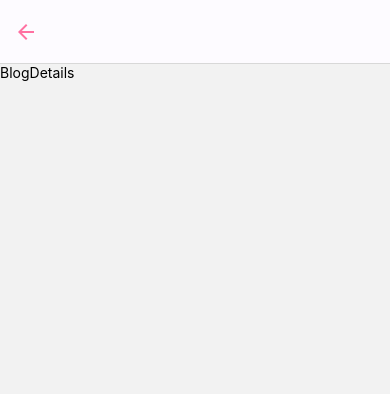
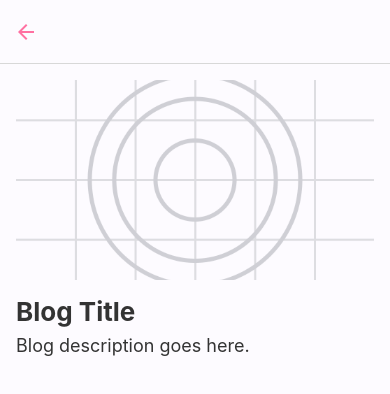
Before and after one commit to chefk5/recommendations-mvp, a React Native app: screen /BlogDetails in a window 390 px wide. Shown: the top 394 px of the page. Built offline with nearby package versions, Linux system fonts and the light colour scheme.

Commit message:
Add details screens UI with mock data

```diff
--- a/src/screens/BlogDetails.tsx
+++ b/src/screens/BlogDetails.tsx
@@ -1,16 +1,40 @@
-import { StyleSheet, Text, View } from "react-native";
 import React from "react";
+import { View, Text, Image, StyleSheet } from "react-native";
+import { colors, fontSizes, fontWeights } from "../theme/theme";
 
-type Props = {};
-
-const BlogDetails = (props: Props) => {
+export default function BlogDetails() {
   return (
-    <View>
-      <Text>BlogDetails</Text>
+    <View style={styles.container}>
+      <Image
+        source={require("../../assets/adaptive-icon.png")}
+        style={styles.image}
+      />
+      <Text style={styles.title}>Blog Title</Text>
+      <Text style={styles.description}>Blog description goes here.</Text>
     </View>
   );
-};
+}
 
-export default BlogDetails;
-
-const styles = StyleSheet.create({});
+const styles = StyleSheet.create({
+  container: {
+    flex: 1,
+    backgroundColor: colors.background,
+    padding: 16,
+  },
+  image: {
+    width: "100%",
+    height: 200,
+    borderRadius: 8,
+    marginBottom: 16,
+  },
+  title: {
+    fontSize: fontSizes.bg,
+    fontWeight: fontWeights.bold,
+    color: colors.textDark,
+    marginBottom: 8,
+  },
+  description: {
+    fontSize: fontSizes.md,
+    color: colors.textDark,
+  },
+});
--- a/src/screens/ProductDetails.tsx
+++ b/src/screens/ProductDetails.tsx
@@ -1,12 +1,87 @@
-import { StyleSheet, Text, View } from "react-native";
 import React from "react";
+import {
+  StyleSheet,
+  Text,
+  View,
+  Image,
+  TouchableOpacity,
+  Linking,
+  ScrollView,
+} from "react-native";
+import { colors, fontSizes, fontWeights } from "../theme/theme";
+
+const product = {
+  title: "Super Widget",
+  tagline: "The best widget for your needs",
+  description:
+    "This widget will help you accomplish everything you want. It's reliable, efficient, and affordable.",
+  price: "$49.99",
+  image: require("../../assets/adaptive-icon.png"),
+  link: "https://example.com/product/super-widget",
+};
 
 export default function ProductDetails() {
+  const handleOpenLink = () => {
+    Linking.openURL(product.link);
+  };
+
   return (
-    <View>
-      <Text>ProductDetails</Text>
-    </View>
+    <ScrollView style={styles.container}>
+      <Image source={product.image} style={styles.image} />
+      <Text style={styles.title}>{product.title}</Text>
+      <Text style={styles.tagline}>{product.tagline}</Text>
+      <Text style={styles.description}>{product.description}</Text>
+      <Text style={styles.price}>{product.price}</Text>
+      <TouchableOpacity onPress={handleOpenLink} style={styles.linkButton}>
+        <Text style={styles.linkText}>View Product</Text>
+      </TouchableOpacity>
+    </ScrollView>
   );
 }
 
-const styles = StyleSheet.create({});
+const styles = StyleSheet.create({
+  container: {
+    flex: 1,
+    padding: 16,
+    backgroundColor: colors.background,
+  },
+  image: {
+    width: "100%",
+    height: 200,
+    borderRadius: 8,
+    marginBottom: 16,
+  },
+  title: {
+    fontSize: fontSizes.bg,
+    fontWeight: fontWeights.bold,
+    color: colors.textDark,
+    marginBottom: 4,
+  },
+  tagline: {
+    fontSize: fontSizes.md,
+    color: colors.textLight,
+    marginBottom: 8,
+  },
+  description: {
+    fontSize: fontSizes.md,
+    color: colors.text,
+    marginBottom: 8,
+  },
+  price: {
+    fontSize: fontSizes.lg,
+    fontWeight: fontWeights.bold,
+    color: colors.primary,
+    marginBottom: 16,
+  },
+  linkButton: {
+    backgroundColor: colors.button,
+    padding: 12,
+    borderRadius: 6,
+    alignItems: "center",
+  },
+  linkText: {
+    color: colors.buttonText,
+    fontSize: fontSizes.md,
+    fontWeight: fontWeights.bold,
+  },
+});
```
Also changed, not shown: src/screens/Home.tsx (+1 -11 lines).
